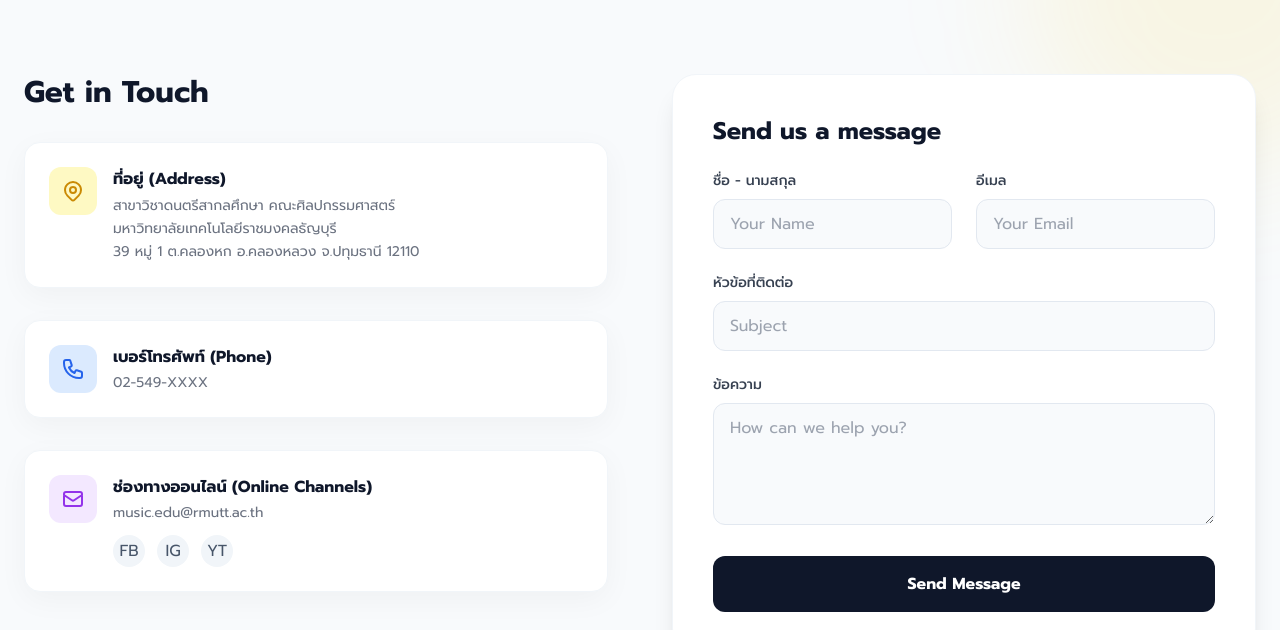
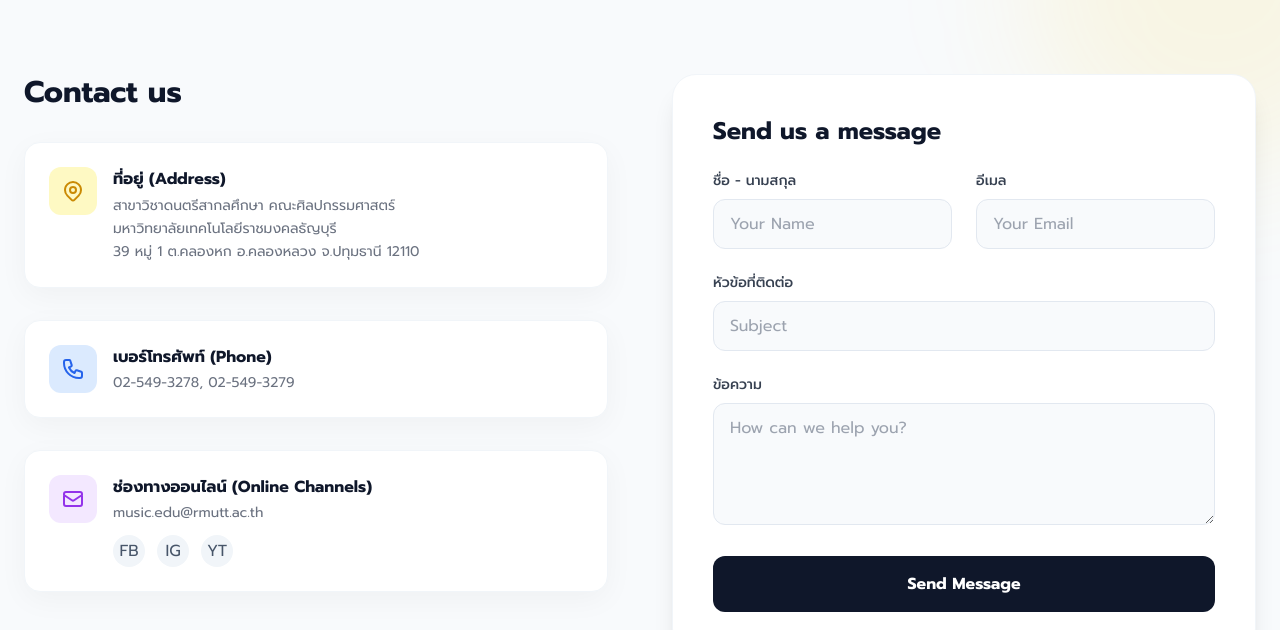
Before and after one commit to Pohpeya/HomepageRMUTTMusicEd, a plain HTML site: page contact.html in a window 1280 px wide. Shown: the part 322-952 px from the top of the page. Drawn offline with nearby package versions, Linux system fonts and the light colour scheme.

Commit message:
Update contact.html

```diff
--- a/contact.html
+++ b/contact.html
@@ -65,7 +65,7 @@
         <div class="grid lg:grid-cols-2 gap-16">
 
             <div>
-                <h2 class="text-3xl font-bold text-slate-900 mb-8">Get in Touch</h2>
+                <h2 class="text-3xl font-bold text-slate-900 mb-8">Contact us</h2>
 
                 <div class="space-y-8">
                     <div class="flex items-start gap-4 bg-white p-6 rounded-2xl shadow-[0_8px_30px_rgb(0,0,0,0.04)] border border-slate-100">
@@ -89,7 +89,7 @@
                         <div>
                             <h3 class="font-bold text-slate-900 mb-1">เบอร์โทรศัพท์ (Phone)</h3>
                             <p class="text-gray-500 text-sm">
-                                02-549-XXXX
+                                02-549-3278, 02-549-3279
                             </p>
                         </div>
                     </div>
@@ -181,7 +181,7 @@
                     <div class="w-10 h-10 rounded-full bg-white/10 flex items-center justify-center hover:bg-yellow-500 hover:text-black transition cursor-pointer">IG</div>
                     <div class="w-10 h-10 rounded-full bg-white/10 flex items-center justify-center hover:bg-yellow-500 hover:text-black transition cursor-pointer">YT</div>
                 </div>
-                <p class="text-gray-500 text-sm">&copy; 2026 Western Music Education RMUTT. All rights reserved.</p>
+                <p class="text-gray-500 text-sm">© 2026 Western Music Education RMUTT. All rights reserved.</p>
             </div>
         </div>
     </div>
```
